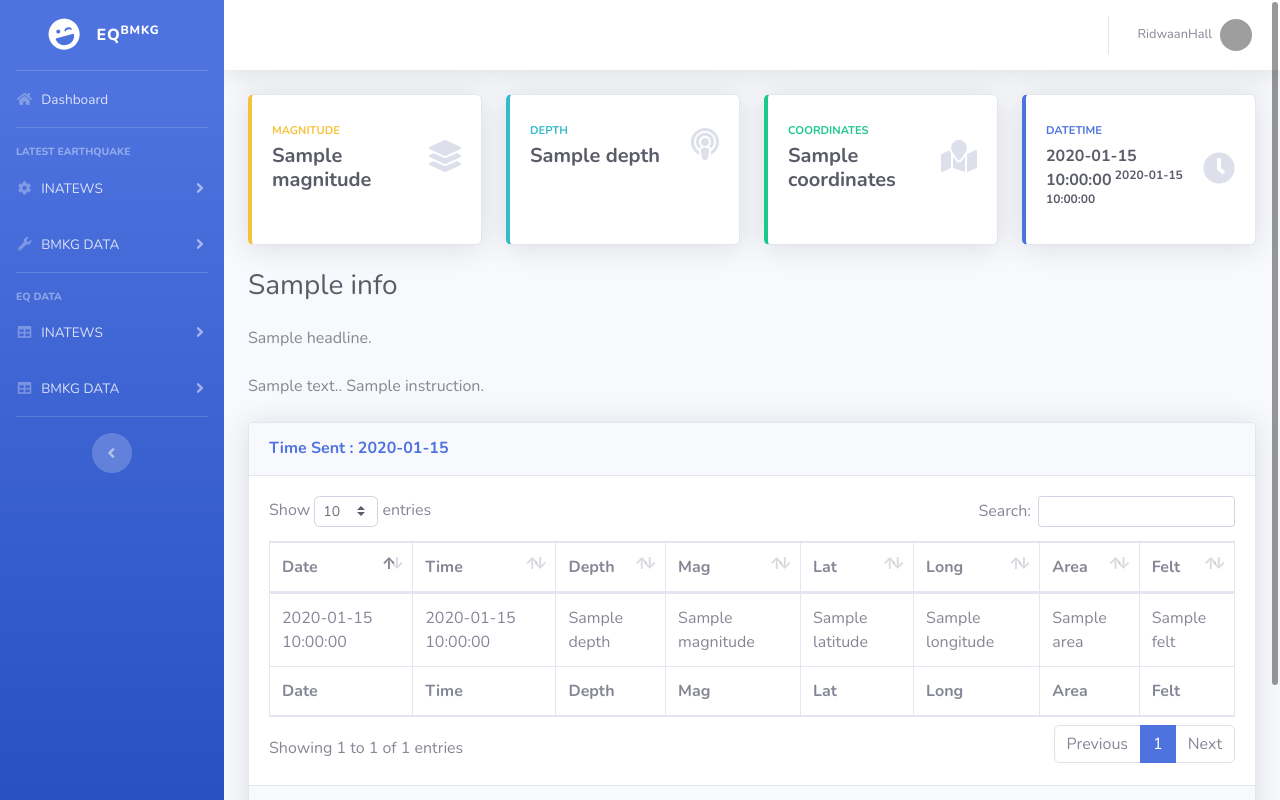
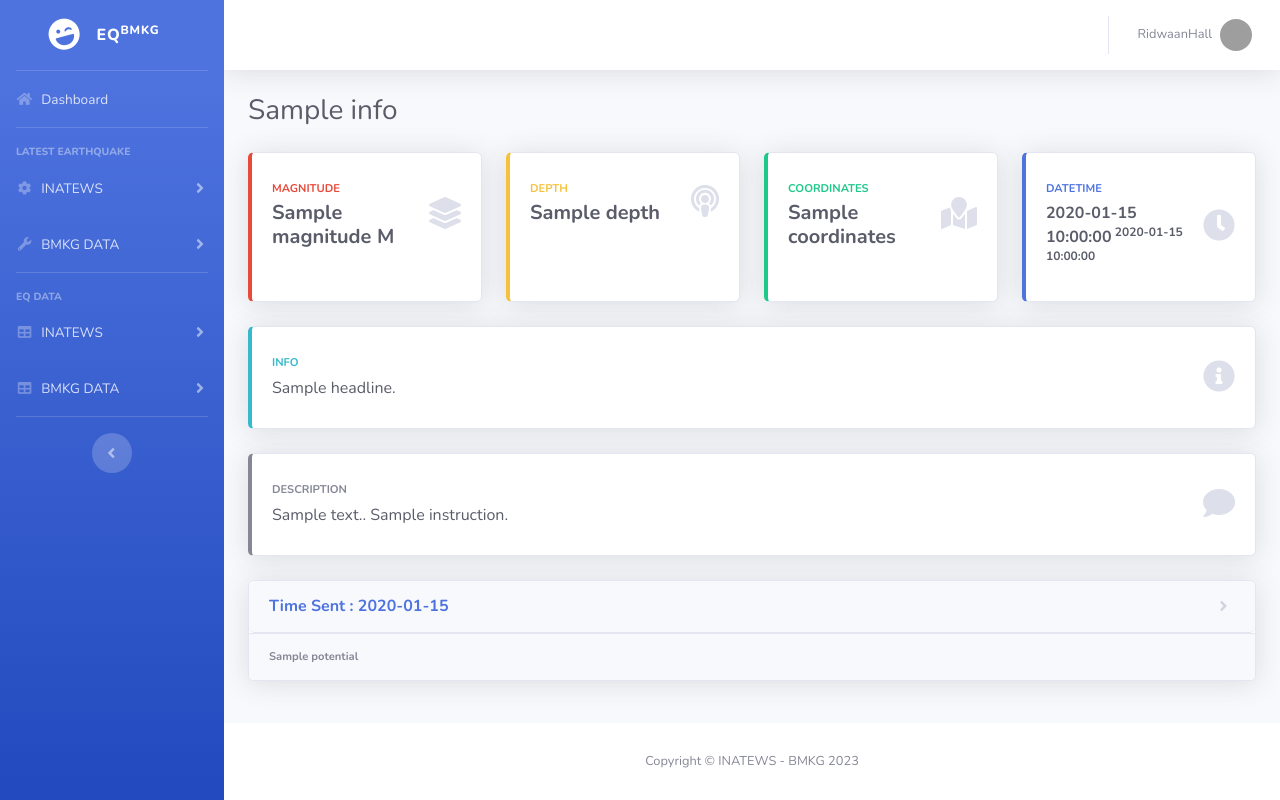
Before and after one commit to ridwaanhall/earthquaqe-bmkg-web, a Flask app: template templates/inatews-news.html in a window 1280 px wide. Run offline with Flask 3, Linux system fonts and the light colour scheme; the template is opened without the code that fills it: most values are stand-ins (such as "Sample title", 1, 10 or a date in 2020); some libraries are stand-ins or nearby versions; grey boxes are pictures that could not be loaded.

Commit message:
Modify code

```diff
--- a/templates/inatews-news.html
+++ b/templates/inatews-news.html
@@ -5,17 +5,20 @@
 {% block content %}
                 <!-- Begin Page Content -->
                 <div class="container-fluid">
+                    <div class="d-sm-flex align-items-center justify-content-between mb-4">
+                        <h1 class="h3 mb-0 text-gray-800">{{ json_data.info.subject }}</h1>
+                    </div>
                     <!-- Content Row -->
                     <div class="row">
                         <!-- Earnings (Monthly) Card Example -->
                         <div class="col-xl-3 col-md-6 mb-4">
-                            <div class="card border-left-warning shadow h-100 py-2">
+                            <div class="card border-left-danger shadow h-100 py-2">
                                 <div class="card-body">
                                     <div class="row no-gutters align-items-center">
                                         <div class="col mr-2">
-                                            <div class="text-xs font-weight-bold text-warning text-uppercase mb-1">
+                                            <div class="text-xs font-weight-bold text-danger text-uppercase mb-1">
                                                 Magnitude</div>
-                                            <div class="h5 mb-0 font-weight-bold text-gray-800">{{ json_data.info.magnitude }}</div>
+                                            <div class="h5 mb-0 font-weight-bold text-gray-800">{{ json_data.info.magnitude }} M</div>
                                         </div>
                                         <div class="col-auto">
                                             <i class="fas fa-layer-group fa-2x text-gray-300"></i>
@@ -26,11 +29,11 @@
                         </div>
 
                         <div class="col-xl-3 col-md-6 mb-4">
-                            <div class="card border-left-info shadow h-100 py-2">
+                            <div class="card border-left-warning shadow h-100 py-2">
                                 <div class="card-body">
                                     <div class="row no-gutters align-items-center">
                                         <div class="col mr-2">
-                                            <div class="text-xs font-weight-bold text-info text-uppercase mb-1">
+                                            <div class="text-xs font-weight-bold text-warning text-uppercase mb-1">
                                                 Depth</div>
                                             <div class="h5 mb-0 font-weight-bold text-gray-800">{{ json_data.info.depth }}</div>
                                         </div>
@@ -75,21 +78,50 @@
                                 </div>
                             </div>
                         </div>
+
+                        <div class="col-xs-12 col-md-12 mb-4">
+                            <div class="card border-left-info shadow h-100 py-2">
+                                <div class="card-body">
+                                    <div class="row no-gutters align-items-center">
+                                        <div class="col mr-2">
+                                            <div class="text-xs font-weight-bold text-info text-uppercase mb-1">
+                                                Info</div>
+                                            <div class="mb-0 text-gray-800">{{ json_data.info.headline }}.</div>
+                                        </div>
+                                        <div class="col-auto">
+                                            <i class="fas fa-circle-info fa-2x text-gray-300"></i>
+                                        </div>
+                                    </div>
+                                </div>
+                            </div>
                         </div>
 
-                    <div class="d-sm-flex align-items-center justify-content-between mb-4">
-                        <h1 class="h3 mb-0 text-gray-800">{{ json_data.info.subject }}</h1>
+                        <div class="col-xs-12 col-md-12 mb-4">
+                            <div class="card border-left-secondary shadow h-100 py-2">
+                                <div class="card-body">
+                                    <div class="row no-gutters align-items-center">
+                                        <div class="col mr-2">
+                                            <div class="text-xs font-weight-bold text-secondary text-uppercase mb-1">
+                                                Description</div>
+                                            <div class="mb-0 text-gray-800">{{ json_data.info.description }}. {{ json_data.info.instruction }}.</div>
                                         </div>
-                    <!-- Page Heading -->
-                    <p class="mb-4">{{ json_data.info.headline }}.</p>
-                    <p class="mb-4">{{ json_data.info.description }}. {{ json_data.info.instruction }}.</p>
-                    <p class="mb-4"></p>
+                                        <div class="col-auto">
+                                            <i class="fas fa-comment fa-2x text-gray-300"></i>
+                                        </div>
+                                    </div>
+                                </div>
+                            </div>
+                        </div>
+                    </div>
 
-                    <!-- DataTales Example -->
+                    <!-- Collapsable Card Example -->
                     <div class="card shadow mb-4">
-                        <div class="card-header py-3">
+                        <!-- Card Header - Accordion -->
+                        <a href="#collapseINATEWSnewsTable" class="d-block card-header py-3 collapsed" data-toggle="collapse"
+                            role="button" aria-expanded="true" aria-controls="collapseINATEWSnewsTable">
                             <h6 class="m-0 font-weight-bold text-primary">Time Sent : {{ json_data.info.timesent }}</h6>
-                        </div>
+                        </a>
+                        <div class="collapse" id="collapseINATEWSnewsTable">
                             <div class="card-body">
                               <div class="table-responsive">
                                   <table class="table table-bordered" id="dataTable" width="100%" cellspacing="0">
@@ -134,6 +166,7 @@
                                   </table>
                               </div>
                           </div>
+                        </div>
                         <div class="card-footer py-3">
                             <h6 class="m-0 font-weight-bold text-xs">{{ json_data.info.potential }}</h6>
                         </div>
```
Lines whose indentation alone changed are shown as unchanged.
